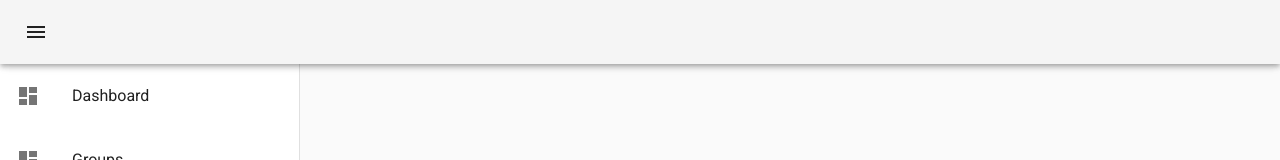
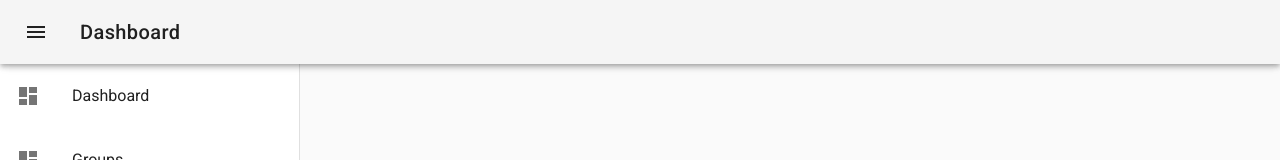
Before and after one commit to kirannbhatt/SMS-Application-FrontEnd, a Vue app: page /dashboard in a window 1280 px wide. Shown: the top 160 px of the page. Built offline with nearby package versions, Linux system fonts and the light colour scheme; what v-toaster would draw is missing.

Commit message:
toolbar title added with $route.name

```diff
--- a/src/components/Dashboard/Dashboard.vue
+++ b/src/components/Dashboard/Dashboard.vue
@@ -20,7 +20,7 @@
     </v-navigation-drawer>
     <v-toolbar app fixed clipped-left>
       <v-toolbar-side-icon @click.stop="drawer = !drawer"></v-toolbar-side-icon>
-      <v-toolbar-title>{{titlee}}</v-toolbar-title>
+      <v-toolbar-title>{{$route.name}}</v-toolbar-title>
     </v-toolbar>
     <v-content>
       <v-container fluid fill-height>
@@ -42,7 +42,6 @@
 export default {
   data: () => ({
     drawer: true,
-    titlee: window.location.pathname.substring(11).toUpperCase()
   }),
   props: {
     source: String
```
